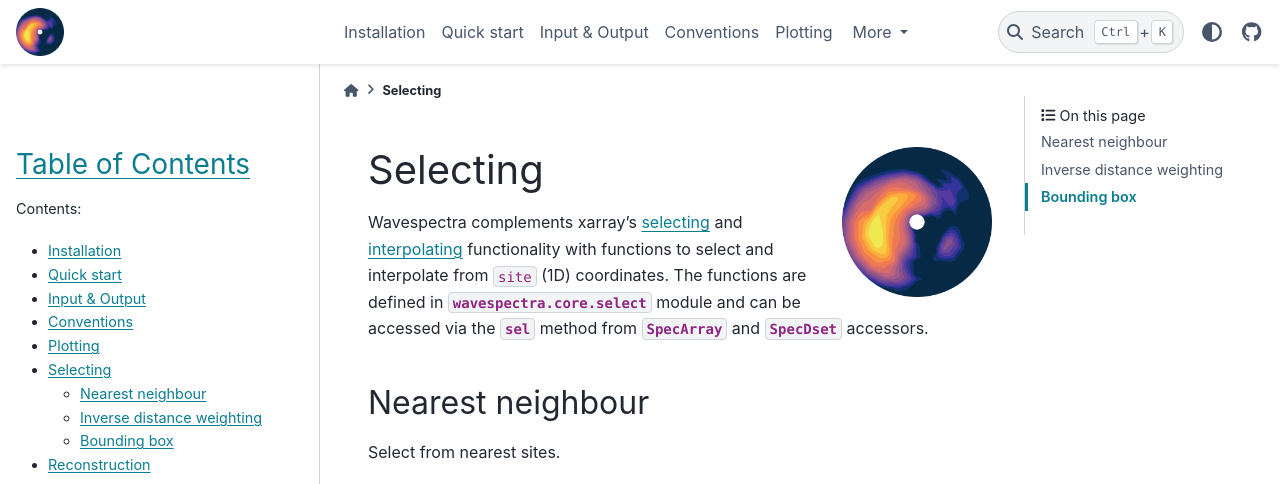
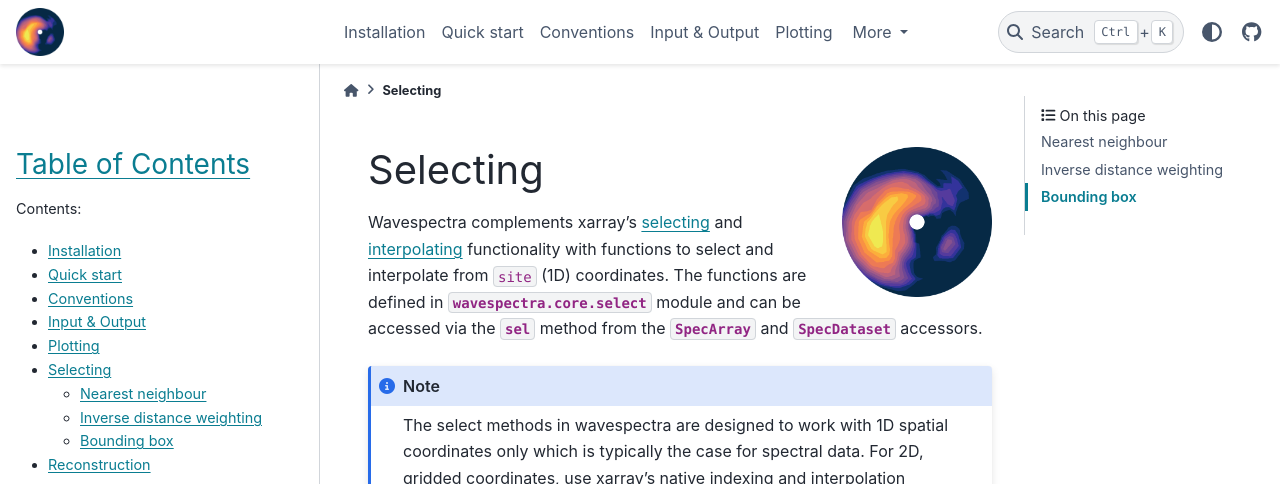
Before and after one commit to wavespectra/wavespectra, a Sphinx documentation site: the page built from docs/selecting.rst, in a window 1280 px wide and 1400 px high. Shown: the top 484 px of the window. Built offline with Sphinx 7.4.7 and the PyData theme 0.15.4, drawn with Linux system fonts in a browser that asks for light colours; some of the changed text lies outside the part shown; grey boxes are pictures that could not be loaded.

Commit message:
Ongoing work on docs

```diff
--- a/docs/index.rst
+++ b/docs/index.rst
@@ -38,8 +38,8 @@ Documentation
 
     install
     quickstart
+    conventions
     io-input
-    conventions
     plotting
     selecting
     fitting_1d
--- a/docs/selecting.rst
+++ b/docs/selecting.rst
@@ -8,8 +8,15 @@ Selecting
 
 Wavespectra complements xarray's selecting_ and interpolating_ functionality with functions to select and
 interpolate from ``site`` (1D) coordinates. The functions are defined in :py:mod:`wavespectra.core.select`
-module and can be accessed via the :py:meth:`~wavespectra.specdataset.SpecDataset.sel` method from
-:py:class:`~wavespectra.specarray.SpecArray` and :py:class:`~wavespectra.specdataset.SpecDset` accessors.
+module and can be accessed via the :py:meth:`~wavespectra.specdataset.SpecDataset.sel` method from the
+:py:class:`~wavespectra.specarray.SpecArray` and :py:class:`~wavespectra.specdataset.SpecDataset` accessors.
+
+.. note::
+
+    The select methods in wavespectra are designed to work with 1D spatial coordinates
+    only which is typically the case for spectral data. For 2D, gridded coordinates,
+    use xarray's native indexing and interpolation methods.
+
 
 Nearest neighbour
 -----------------
```
Also changed, not shown: other parts of docs/selecting.rst (+0 -23 lines), docs/conventions.rst (+13 -18 lines), 2 other files.
